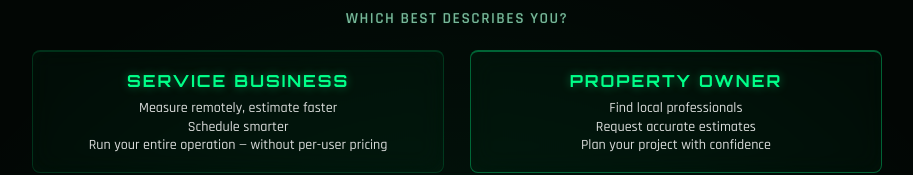
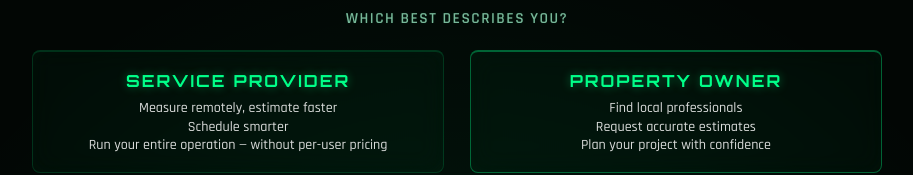
Before and after one commit to GFS-TRK3/gfs-landing, a React (Vite) app: page / in a window 1280 px wide. Shown: the part 259-434 px from the top of the page, without its empty margins (183-1096 px from the left). Built offline with nearby package versions, Linux system fonts and the light colour scheme.

Commit message:
redesign9

```diff
--- a/src/App.tsx
+++ b/src/App.tsx
@@ -273,7 +273,7 @@
                   className={`value-card ${selectedAudience === 'businesses' ? 'active' : ''} ${selectedAudience && selectedAudience !== 'businesses' ? 'unselected' : ''} ${!selectedAudience ? 'awaiting' : ''}`}
                   onClick={() => handleAudienceChange('businesses')}
                 >
-                  <h3 className="card-title">Service Business</h3>
+                  <h3 className="card-title">Service Provider</h3>
                   <p className="card-desc">
                     Measure remotely, estimate faster<br />
                     Schedule smarter<br />
```
